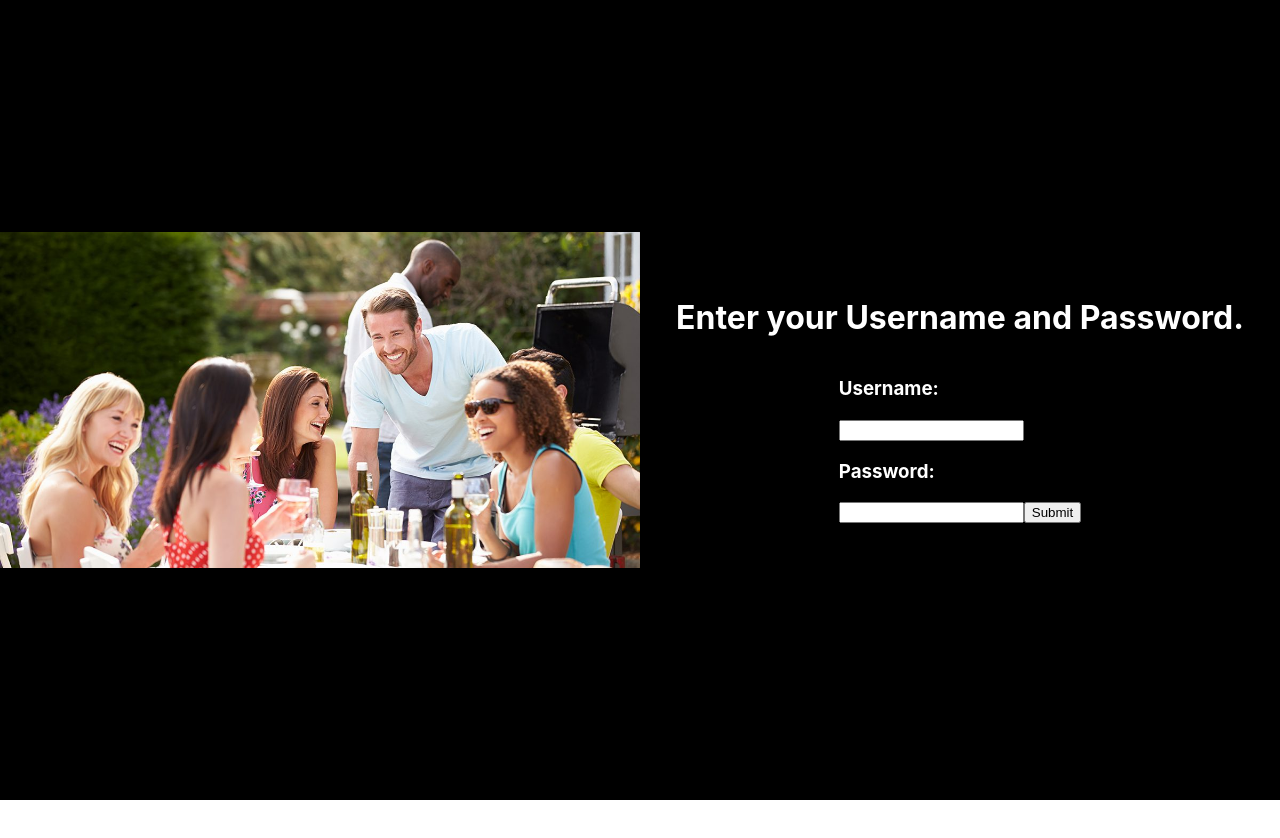
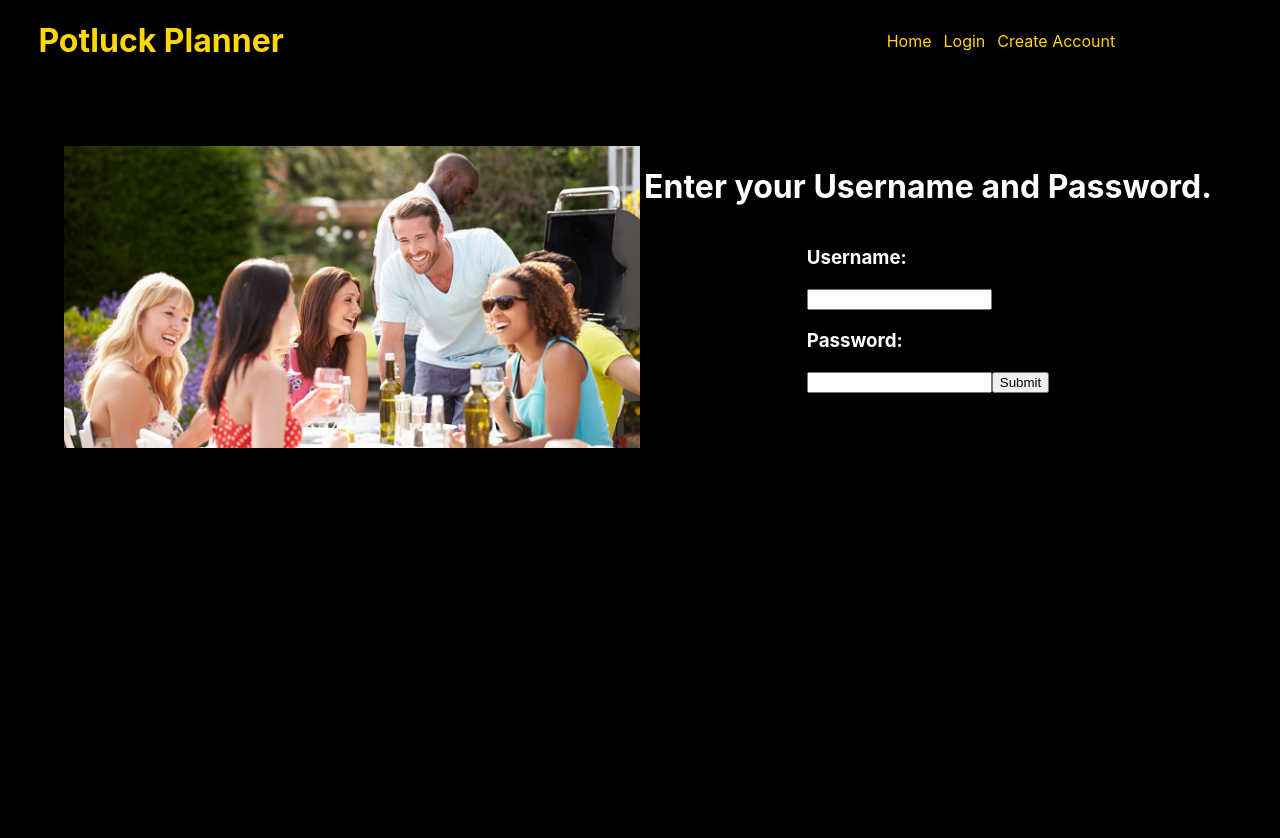
Before and after one commit to potluck-planner-4/front-end, a React (Create React App) app: page /login in a window 1280 px wide. Shown: the top 838 px of the page. Before the commit the page ends 800 px from the top, so only its background shows below. Built offline with nearby package versions, Linux system fonts and the light colour scheme.

Commit message:
Nav bar has been incorporated

```diff
--- a/src/App.js
+++ b/src/App.js
@@ -4,6 +4,7 @@ import Home from './Components/Home'
 import { BrowserRouter, Route, Switch } from 'react-router-dom'
 import Login from './Components/Login'
 import AccountCreation from './Components/AccountCreation'
+import Nav from './Components/Nav'
 
 function App() {
 
@@ -13,12 +14,15 @@ function App() {
     <BrowserRouter>
       <Switch>
         <Route id = 'login' path="/login">
+          <Nav />
           <Login />
         </Route>
         <Route id = 'create-account' path="/create-account">
+          <Nav />
           <AccountCreation />
         </Route>
         <Route id = 'home' path="/">
+          <Nav />
           <Home />
         </Route>
       </Switch>
--- a/src/Components/Home.js
+++ b/src/Components/Home.js
@@ -25,7 +25,7 @@ const HomeDiv = styled.div`
 background: black;
 color: white;
 display: flex;
-justify-content: center;
+justify-content: start;
 align-items: center;
 flex-direction: column;
 width: 100%;
--- a/src/Components/Login.js
+++ b/src/Components/Login.js
@@ -41,7 +41,8 @@ color: white;
 background: black;
 flex-direction: row;
 justify-content: space-between;
-align-items: center;
+align-items: start;
+padding: 5%;
 height: 100vh;
 `
 
--- /dev/null
+++ b/src/Components/Nav.js
@@ -0,0 +1,53 @@
+import { Link } from 'react-router-dom'
+import React from 'react'
+import styled from 'styled-components'
+
+const Nav = () => {
+  return (
+    <MainDiv className = "header">
+        <HeaderDiv>
+            <h1>Potluck Planner</h1>
+        </HeaderDiv>
+        <NavDiv className = "navBar">
+                <Link to="/" style = {linkStyle}> Home </Link>
+                <Link to="/login" style = {linkStyle}> Login </Link>
+                <Link to="/create-account" style = {linkStyle}> Create Account </Link>
+        </NavDiv>
+    </MainDiv>
+  );
+};
+
+const MainDiv = styled.div`
+color: gold;
+background: black;
+display: flex;
+align-items: center;
+flex-direction: row;
+padding: 0 3%;
+`
+
+const NavDiv = styled.div`
+color: gold;
+display: flex;
+justify-content: space-around;
+align-items: center;
+width: 20%;
+border: 0;
+`
+
+const HeaderDiv = styled.div`
+display: flex;
+justify-content: start;
+align-items: center;
+width: 70%;
+border: 0;
+`
+
+const linkStyle = {
+    textDecoration: "none",
+    color: "gold"
+}
+
+
+
+export default Nav;
```
